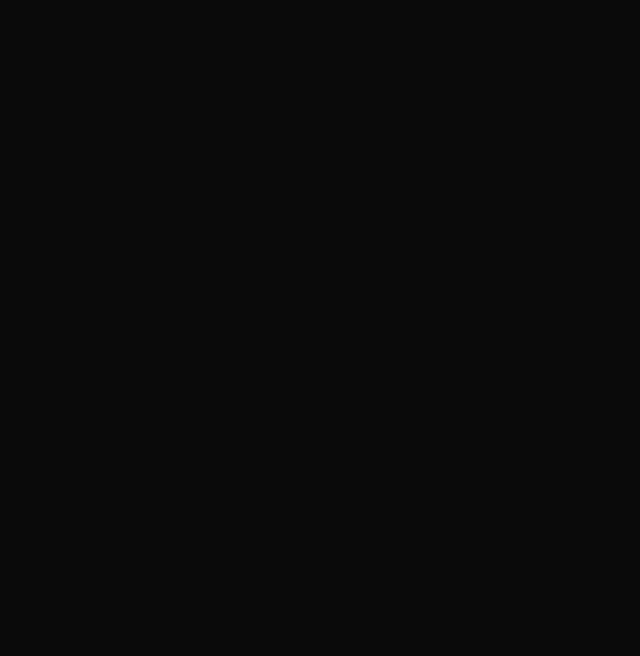
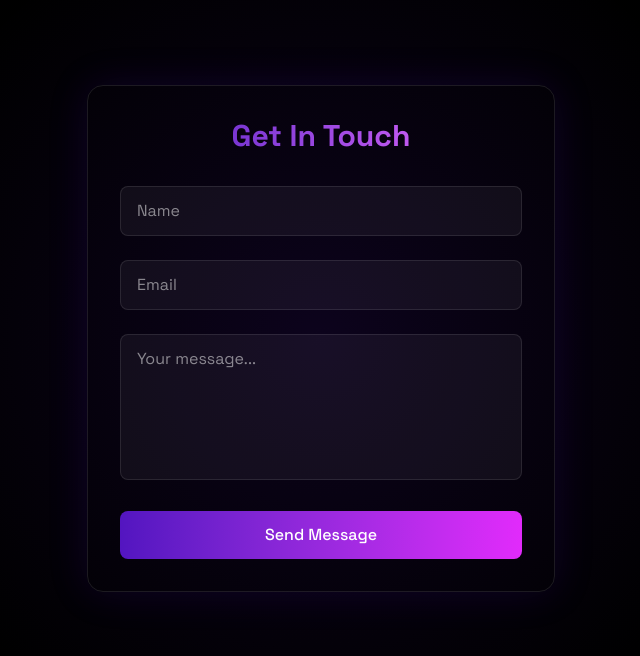
Before and after one commit to yennivanessa97/PersonalPortfolio, a React (Vite) app: page / in a window 1280 px wide. Shown: the part 2470-3126 px from the top of the page, without its empty margins (319-959 px from the left). Before the commit the page ends 2408 px from the top, so only its background shows below. Built offline with nearby package versions, Linux system fonts and the light colour scheme.

Commit message:
Add Contact Section

```diff
--- a/src/App.jsx
+++ b/src/App.jsx
@@ -8,6 +8,7 @@
 import { Home } from './components/sections/Home'
 import { About } from './components/sections/About'
 import { Projects } from './components/sections/Projects'
+import { Contact } from './components/sections/Contact'
 
 function App() {
 
@@ -24,6 +25,7 @@
   <Home />
   <About/>
   <Projects/>
+  <Contact/>
   </div>
 
   </>
--- a/src/components/sections/Contact.jsx
+++ b/src/components/sections/Contact.jsx
@@ -0,0 +1,79 @@
+export const Contact = () => {
+  return (
+    <section
+      id="contact"
+      className="min-h-screen flex items-center justify-center py-20 relative"
+    >
+      {/* Subtle background glow */}
+      <div className="absolute inset-0 bg-[radial-gradient(circle_at_center,rgba(83,21,192,0.15),transparent_60%)] pointer-events-none" />
+
+      <div className="relative px-4 w-full min-w-[300px] md:w-[500px] sm:w-2/3">
+        <div className="glass border border-white/10 rounded-2xl p-8 shadow-[0_0_40px_rgba(83,21,192,0.15)]">
+          <h2 className="text-3xl font-bold mb-8 text-center bg-gradient-to-r from-[#5315c0] to-fuchsia-400 bg-clip-text text-transparent">
+            Get In Touch
+          </h2>
+
+          <form
+            action="https://formspree.io/f/xrebnwgv"
+            method="POST"
+            className="space-y-6"
+          >
+            <input
+              type="hidden"
+              name="_subject"
+              value="New message from portfolio"
+            />
+
+            {/* Name */}
+            <input
+              type="text"
+              name="name"
+              required
+              placeholder="Name"
+              className="w-full bg-white/5 border border-white/10 rounded-lg px-4 py-3 text-white
+              transition focus:outline-none focus:border-[#5315c0]
+              focus:bg-[#5315c0]/5
+              focus:shadow-[0_0_12px_rgba(83,21,192,0.35)]"
+            />
+
+            {/* Email */}
+            <input
+              type="email"
+              name="email"
+              required
+              placeholder="Email"
+              className="w-full bg-white/5 border border-white/10 rounded-lg px-4 py-3 text-white
+              transition focus:outline-none focus:border-[#5315c0]
+              focus:bg-[#5315c0]/5
+              focus:shadow-[0_0_12px_rgba(83,21,192,0.35)]"
+            />
+
+            {/* Message */}
+            <textarea
+              name="message"
+              required
+              rows={5}
+              placeholder="Your message..."
+              className="w-full bg-white/5 border border-white/10 rounded-lg px-4 py-3 text-white resize-none
+              transition focus:outline-none focus:border-[#5315c0]
+              focus:bg-[#5315c0]/5
+              focus:shadow-[0_0_12px_rgba(83,21,192,0.35)]"
+            />
+
+            {/* Button */}
+            <button
+              type="submit"
+              className="w-full py-3 rounded-lg font-medium text-white
+              bg-gradient-to-r from-[#5315c0] to-fuchsia-500
+              transition-all duration-300
+              hover:-translate-y-0.5
+              hover:shadow-[0_0_25px_rgba(83,21,192,0.5)]"
+            >
+              Send Message
+            </button>
+          </form>
+        </div>
+      </div>
+    </section>
+  );
+};
--- a/src/components/sections/Home.jsx
+++ b/src/components/sections/Home.jsx
@@ -1,9 +1,12 @@
+
+
 export const Home = () => {
   return (
     <section
       id="home"
       className="min-h-screen flex items-center justify-center relative"
     >
+
       <div className="text-center z-10 px-4">
         {/* Headline */}
         <h1
@@ -46,6 +49,7 @@
           </a>
         </div>
       </div>
+
     </section>
   );
 };
--- /dev/null
+++ b/src/components/sections/RevealOnScroll.jsx
@@ -0,0 +1,26 @@
+import { useEffect, useRef } from "react";
+
+export const RevealOnScroll = ({ children }) => {
+  const ref = useRef(null);
+
+  useEffect(() => {
+    const observer = new IntersectionObserver(
+      ([entry]) => {
+        if (entry.isIntersecting) {
+          ref.current.classList.add("visible");
+        }
+      },
+      { threshold: 0.2, rootMargin: "0px 0px -50px 0px" }
+    );
+
+    if (ref.current) observer.observe(ref.current);
+
+    return () => observer.disconnect();
+  });
+
+  return (
+    <div ref={ref} className="reveal">
+      {children}
+    </div>
+  );
+};
--- a/src/index.css
+++ b/src/index.css
@@ -36,3 +36,15 @@
     animation:loading 1.8s ease infinite;
   }
 }
+
+.reveal{
+  opacity: 0;
+  transform: translateY(20px);
+  transition: opacity 0.7s ease, transform 0.7s ease
+
+}
+
+.reveal .visible{
+  opacity: 1;
+  transform: translateY(0);
+}
```
